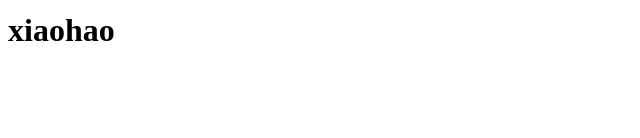
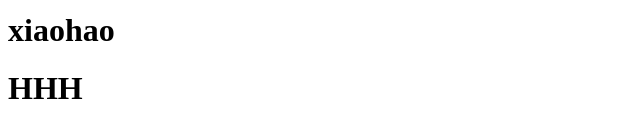
Before and after one commit to 923wangziyi/fupo, a plain HTML site: page index.html in a window 1280 px wide. Shown: the part 212-350 px from the top of the page, without its empty margins (0-640 px from the left). Drawn offline with Linux system fonts and the light colour scheme.

Commit message:
wwww
add

```diff
--- a/index.html
+++ b/index.html
@@ -8,5 +8,6 @@
 	<h1>小王：少做白日梦</h1>
 	<h1>令狐冲3：独孤九剑</h1>
 	<h1>xiaohao</h1>
+	<h1>HHH</h1>
 </body>
 </html>
```
